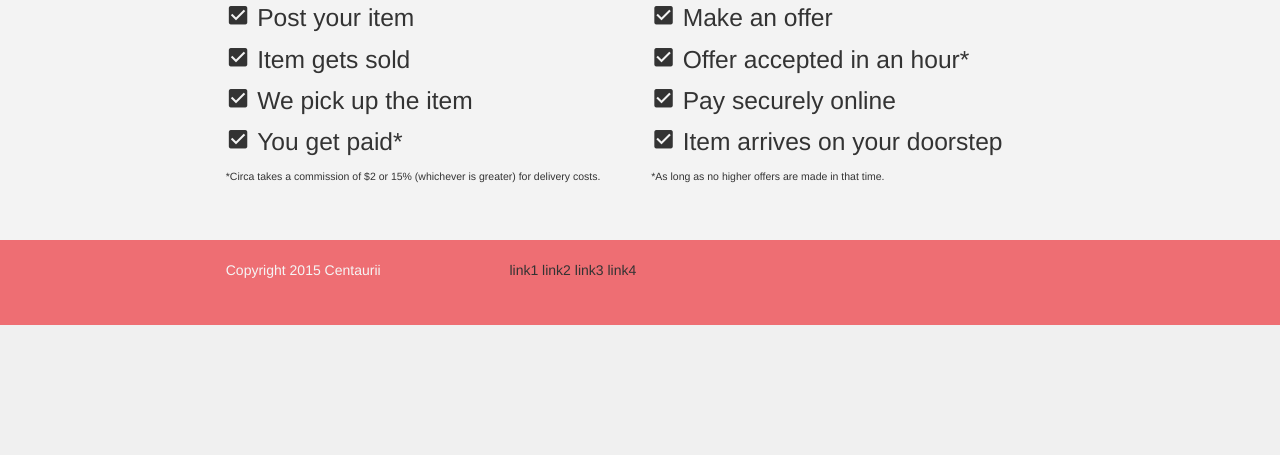
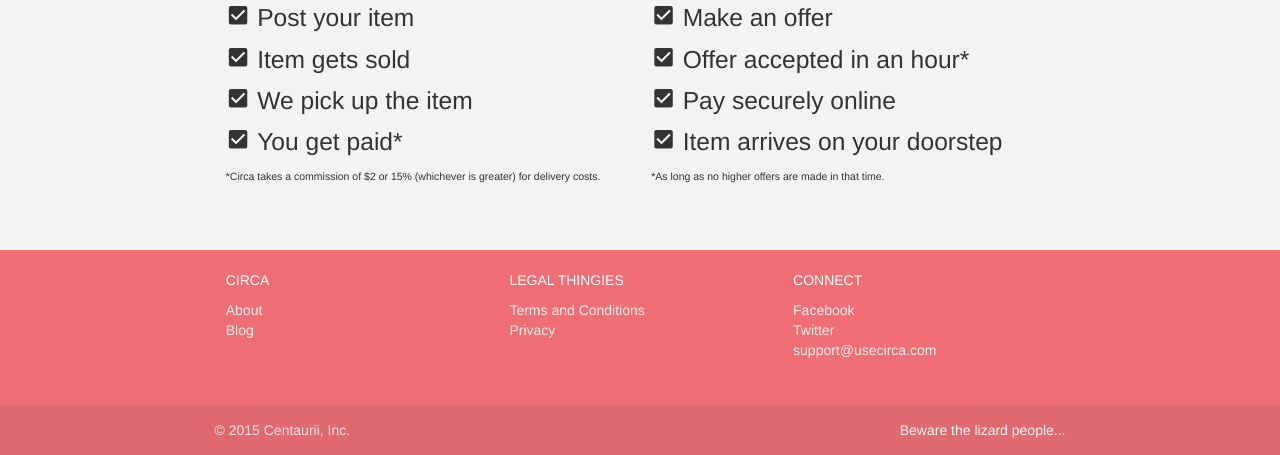
Before and after one commit to gnarizzy/circa, a Django app: template circa/templates/about.html in a window 1280 px wide. Shown: the part 861-1316 px from the top of the page. Before the commit the page ends 1186 px from the top, so only its background shows below. Run offline with Django 3.2, Linux system fonts and the light colour scheme; the template is opened without the code that fills it, so the values that code supplies are empty; some libraries are stand-ins or nearby versions.

Commit message:
frickin footer finally finished

```diff
--- a/circa/templates/base.html
+++ b/circa/templates/base.html
@@ -6,7 +6,6 @@
     <meta name="viewport" content="width=device-width, initial-scale=1.0">
     <script src="https://ajax.googleapis.com/ajax/libs/jquery/2.1.3/jquery.min.js"></script>
     <link href="{% static 'css/bootstrap.min.css'%}" rel="stylesheet" media="screen">
-    <link href="{% static 'css/sticky-footer.css'%}" rel="stylesheet" media="screen">
     <link href="{% static 'css/materialize.css'%}" rel="stylesheet" media="screen">
     <link rel="shortcut icon" type="image/png" href="{% static 'other/favicon.ico'%}">
     <title>{% block title_block %}Circa - Buy and Sell Electronics Locally{% endblock %}</title>
@@ -43,19 +42,44 @@
 
     {% block body_block %}{% endblock %}
 
-<footer class="page-footer">
+
+        <footer class="page-footer">
           <div class="container">
             <div class="row">
               <div class="col s12 m4">
-                <p class="grey-text text-lighten-4">Copyright 2015 Centaurii</p>
+                <p class="white-text">CIRCA</p>
+                <ul>
+                  <li><a class="grey-text text-lighten-3" href="/about/">About</a></li>
+                  <li><a class="grey-text text-lighten-3" href="#!">Blog</a></li>
+                </ul>
               </div>
-              <div class="col sl2 m8">
-                  link1 link2 link3 link4
+                <div class="col s12 m4">
+                <p class="white-text">LEGAL THINGIES</p>
+                <ul>
+                  <li><a class="grey-text text-lighten-3" href="/policies/terms">Terms and Conditions</a></li>
+                  <li><a class="grey-text text-lighten-3" href="/policies/privacy">Privacy</a></li>
+                </ul>
+              </div>
+                <div class="col s12 m4">
+                <p class="white-text">CONNECT</p>
+                <ul>
+                  <li><a class="grey-text text-lighten-3" href="http://facebook.com/usecirca" target="_blank">Facebook</a></li>
+                  <li><a class="grey-text text-lighten-3" href="http://twitter.com/usecirca" target="_blank">Twitter</a></li>
+                  <li><p class="grey-text text-lighten-3">support@usecirca.com</p></li>
+                </ul>
               </div>
             </div>
           </div>
+          <div class="footer-copyright">
+            <div class="container">
+            © 2015 Centaurii, Inc.
+            <a class="grey-text text-lighten-4 right" href="http://cloudfront-assets.reason.com/assets/mc/_external/2012_02/60e4fc5369120821813e9764bb7010e1.jpg" target="_blank">
+                Beware the lizard people...
+            </a>
+            </div>
+          </div>
+        </footer>
 
-        </footer>
 
     <script src="{% static 'js/bootstrap.min.js' %}"></script>
     <script src="{% static 'js/materialize.js' %}"></script>
```
